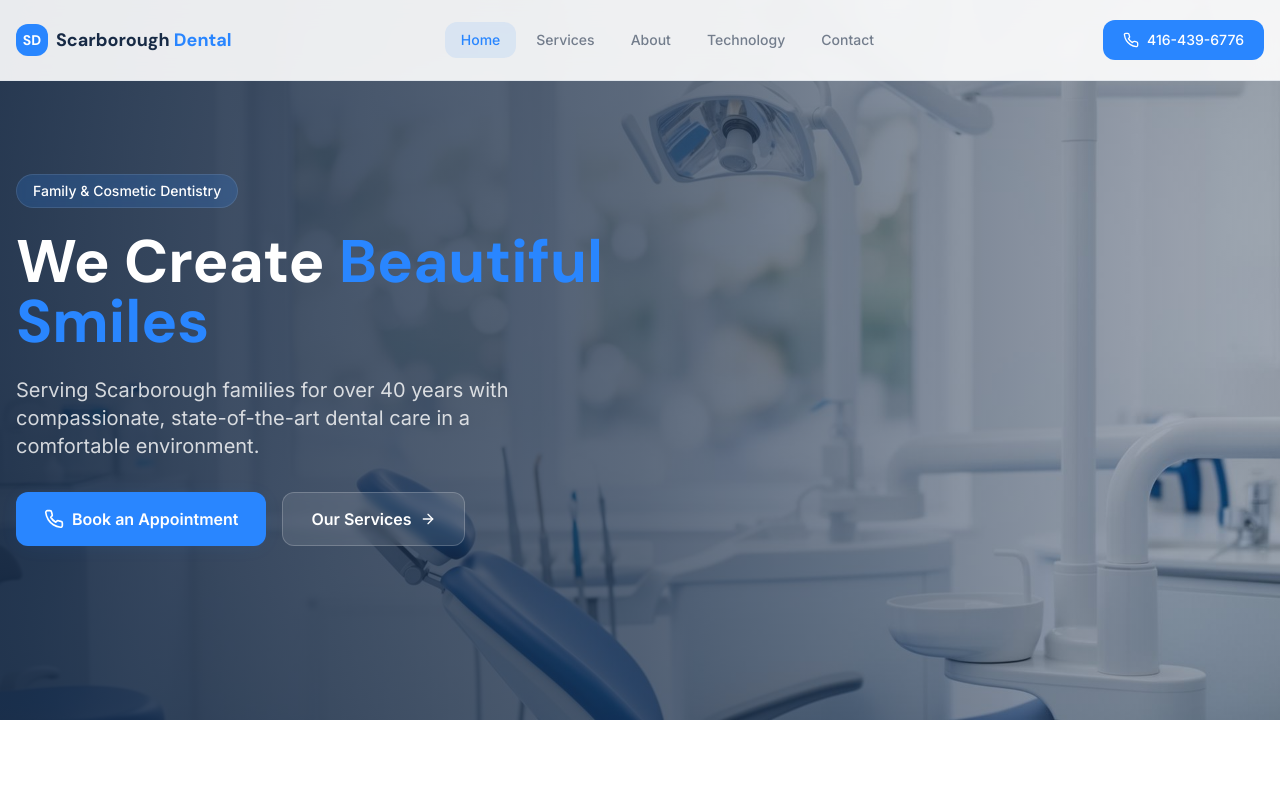
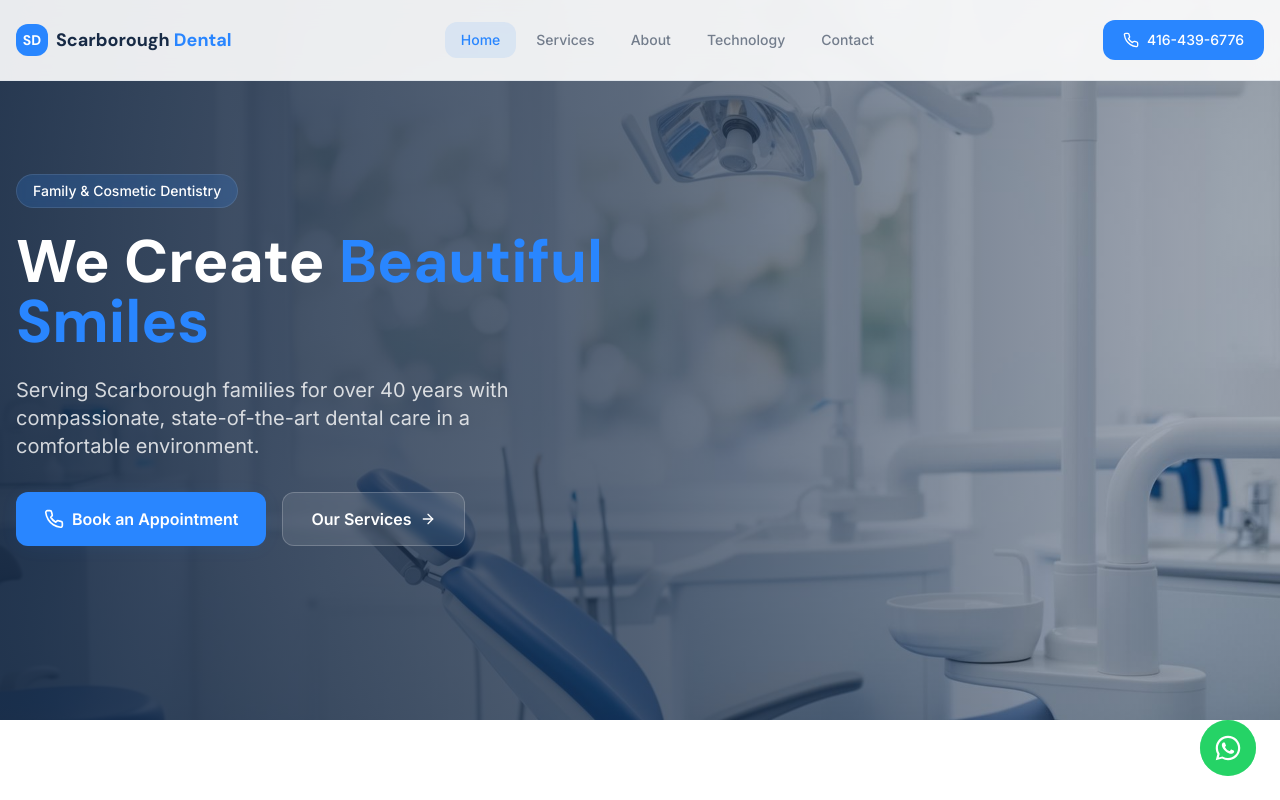
Before and after one commit to CodeGloFix/Scarborough-Dental---Dilaks, a React (Vite) app: page / in a window 1280 px wide. Shown: the top 800 px of the page. Built offline with nearby package versions, Linux system fonts and the light colour scheme; the HTML template or start-up script is replaced by a standard one.

Commit message:
Whatsapp icon added

```diff
--- a/src/App.tsx
+++ b/src/App.tsx
@@ -9,6 +9,7 @@ import About from "./pages/About";
 import Technology from "./pages/Technology";
 import Contact from "./pages/Contact";
 import NotFound from "./pages/NotFound";
+import WhatsAppButton from "./components/WhatsAppButton";
 
 const queryClient = new QueryClient();
 
@@ -18,6 +19,7 @@ const App = () => (
       <Toaster />
       <Sonner />
       <BrowserRouter>
+        <WhatsAppButton />
         <Routes>
           <Route path="/" element={<Index />} />
           <Route path="/services" element={<Services />} />
--- /dev/null
+++ b/src/components/WhatsAppButton.tsx
@@ -0,0 +1,51 @@
+const PHONE_NUMBER = "(416) 439-6776"; // Replace with your actual WhatsApp number (no +, spaces, or dashes)
+const PRE_FILLED_MESSAGE = "Hello, I would like to book a dental appointment.";
+
+const WhatsAppButton = () => {
+  const href = `https://wa.me/${PHONE_NUMBER}?text=${encodeURIComponent(PRE_FILLED_MESSAGE)}`;
+
+  return (
+    <>
+      <style>{`
+        @keyframes wa-pulse {
+          0%, 100% { box-shadow: 0 0 0 0 rgba(37, 211, 102, 0.5); }
+          50%       { box-shadow: 0 0 0 14px rgba(37, 211, 102, 0); }
+        }
+        .wa-pulse {
+          animation: wa-pulse 2.2s ease-in-out infinite;
+        }
+      `}</style>
+
+      <a
+        href={href}
+        target="_blank"
+        rel="noopener noreferrer"
+        aria-label="Chat with us on WhatsApp"
+        className="
+          wa-pulse
+          fixed bottom-6 right-6 z-50
+          flex items-center justify-center
+          w-14 h-14 rounded-full
+          bg-[#25D366]
+          shadow-lg shadow-[#25D366]/40
+          transition-transform duration-200 ease-in-out
+          hover:scale-110 hover:shadow-xl hover:shadow-[#25D366]/50
+          focus:outline-none focus-visible:ring-4 focus-visible:ring-[#25D366]/60
+        "
+      >
+        {/* WhatsApp SVG icon — official brand path */}
+        <svg
+          xmlns="http://www.w3.org/2000/svg"
+          viewBox="0 0 32 32"
+          fill="white"
+          className="w-7 h-7"
+          aria-hidden="true"
+        >
+          <path d="M16.003 2C8.28 2 2 8.28 2 16.003c0 2.478.65 4.877 1.885 6.985L2 30l7.21-1.858A13.94 13.94 0 0 0 16.003 30C23.72 30 30 23.72 30 16.003 30 8.28 23.72 2 16.003 2zm0 25.52a11.49 11.49 0 0 1-5.864-1.607l-.42-.25-4.28 1.103 1.135-4.162-.274-.432A11.472 11.472 0 0 1 4.48 16.003c0-6.355 5.168-11.523 11.523-11.523 6.354 0 11.517 5.168 11.517 11.523 0 6.354-5.163 11.517-11.517 11.517zm6.32-8.627c-.347-.174-2.05-1.011-2.369-1.127-.317-.116-.548-.174-.778.174-.23.347-.892 1.127-1.094 1.358-.2.23-.4.26-.748.087-.347-.174-1.464-.54-2.787-1.72-1.03-.92-1.725-2.055-1.927-2.402-.202-.347-.022-.534.152-.707.156-.155.347-.405.52-.607.174-.203.232-.347.347-.578.116-.23.058-.433-.03-.607-.086-.174-.778-1.878-1.067-2.572-.28-.675-.566-.583-.778-.594l-.663-.012c-.23 0-.606.087-.924.433-.317.347-1.212 1.185-1.212 2.889 0 1.704 1.241 3.352 1.414 3.582.174.23 2.443 3.73 5.918 5.232.826.356 1.47.569 1.972.728.829.263 1.583.226 2.179.137.664-.1 2.05-.837 2.34-1.645.289-.808.289-1.5.202-1.645-.086-.144-.317-.23-.664-.404z" />
+        </svg>
+      </a>
+    </>
+  );
+};
+
+export default WhatsAppButton;
```
